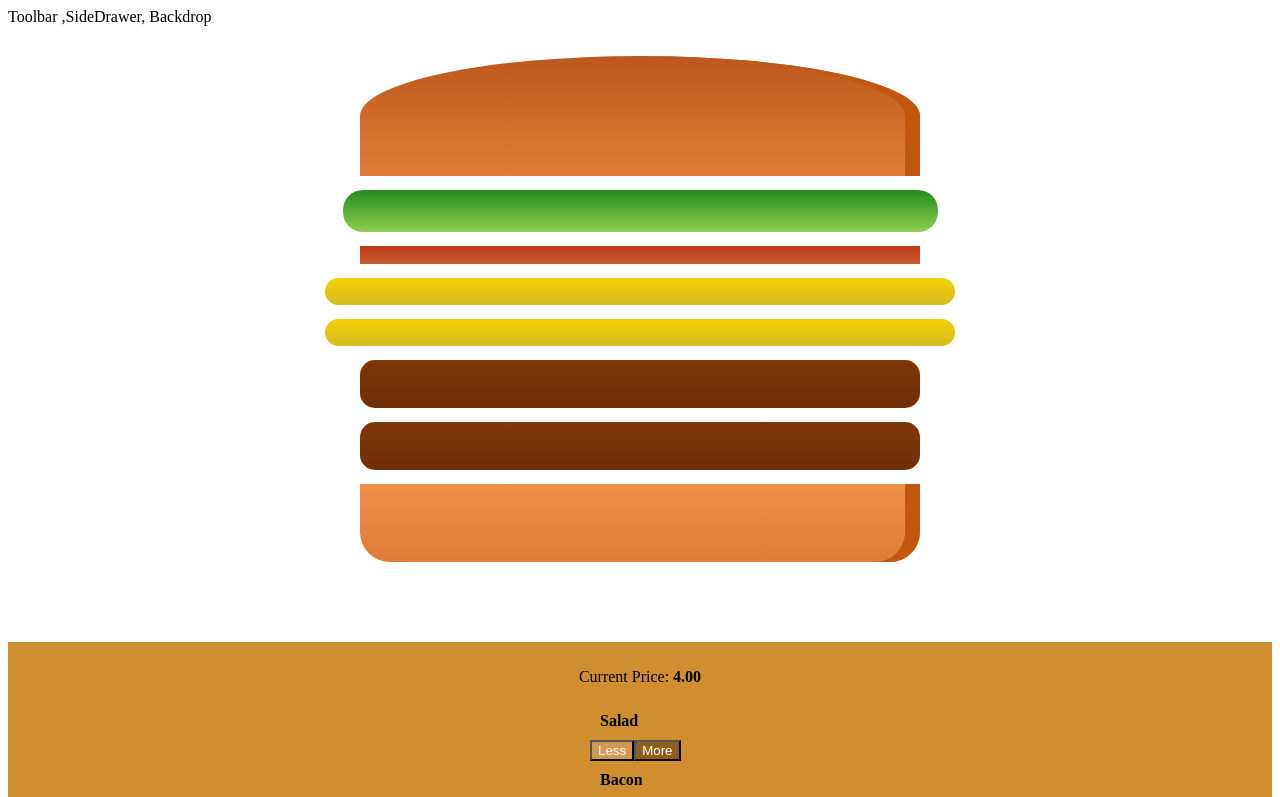
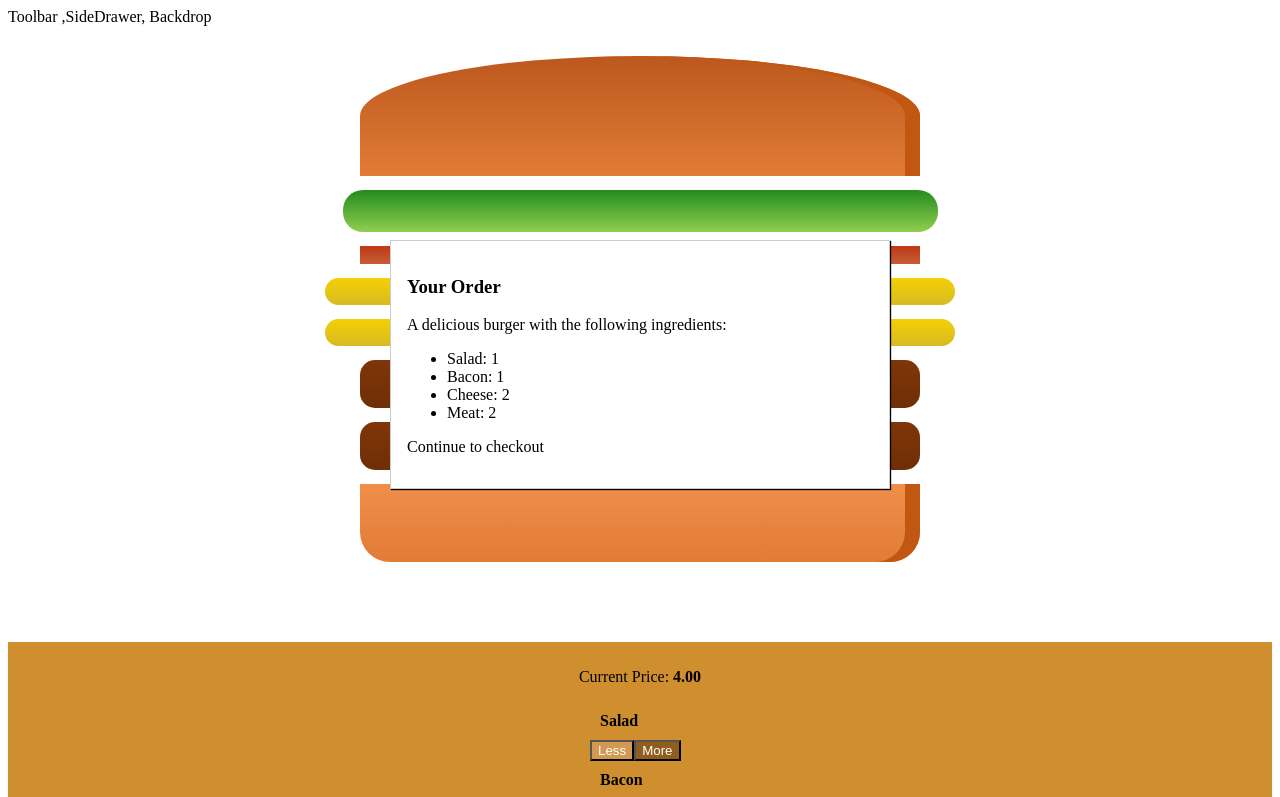
Before and after one commit to Charpell/burger, a React app: page / in a window 1280 px wide. Shown: the top 797 px of the page. Built offline with nearby package versions, Linux system fonts and the light colour scheme.

Commit message:
Creating the Order Summary Model

```diff
--- /dev/null
+++ b/src/components/Burger/OrderSummary/OrderSummary.js
@@ -0,0 +1,27 @@
+import React from 'react'
+
+import Aux from '../../../hoc/Aux'
+const orderSummary = (props) => {
+  const ingredientSummary = Object.keys(props.ingredients)
+    .map(igKey => {
+      return (
+        <li key={igKey}>
+          <span style={{textTransform: 'capitalize'}}>{igKey}</span>: {props.ingredients[igKey]}
+        </li>
+      )
+    })
+
+
+  return (
+      <Aux>
+    <h3>Your Order</h3>
+    <p>A delicious burger with the following ingredients:</p>
+    <ul>
+      {ingredientSummary}
+    </ul>
+    <p>Continue to checkout</p>
+  </Aux>
+  )
+};
+
+export default orderSummary;
--- /dev/null
+++ b/src/components/UI/Modal/Modal.css
@@ -0,0 +1,20 @@
+.Modal {
+  position: fixed;
+  z-index: 500;
+  background-color: white;
+  width: 70%;
+  border: 1px solid #ccc;
+  box-shadow: 1px 1px 1px black;
+  padding: 16px;
+  left: 15%;
+  top: 30%;
+  box-sizing: border-box;
+  transition: all 0.3s ease-out;
+}
+
+@media (min-width: 600px) {
+  .Modal {
+      width: 500px;
+      left: calc(50% - 250px);
+  }
+}
--- /dev/null
+++ b/src/components/UI/Modal/Modal.js
@@ -0,0 +1,11 @@
+import React from 'react'
+
+import classes from './Modal.css'
+
+const modal = (props) => (
+  <div className={classes.Modal}>
+    {props.children}
+  </div>
+);
+
+export default modal;
--- a/src/containers/BurgerBuilder/BurgerBuilder.js
+++ b/src/containers/BurgerBuilder/BurgerBuilder.js
@@ -3,6 +3,8 @@
 import Aux from '../../hoc/Aux';
 import Burger from '../../components/Burger/Burger'
 import BuildControls from '../../components/Burger/BuildControls/BuildControls'
+import Modal from '../../components/UI/Modal/Modal';
+import OrderSummary from '../../components/Burger/OrderSummary/OrderSummary'
 
 const INGREDIENT_PRICES = {
   salad: 0.5,
@@ -79,6 +81,9 @@
 
     return (
       <Aux>
+        <Modal>
+          <OrderSummary ingredients={this.state.ingredients} />
+        </Modal>
         <Burger ingredients={this.state.ingredients} />
         <BuildControls
           ingredientAdded={this.addIngredientHandler}
```
Also changed, not shown: src/components/UI/Backdrop/Backdrop.js (added).
